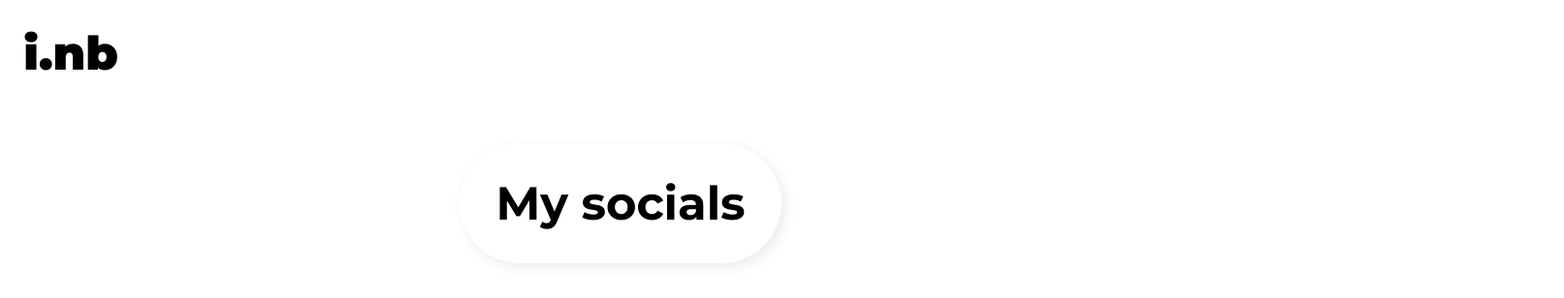
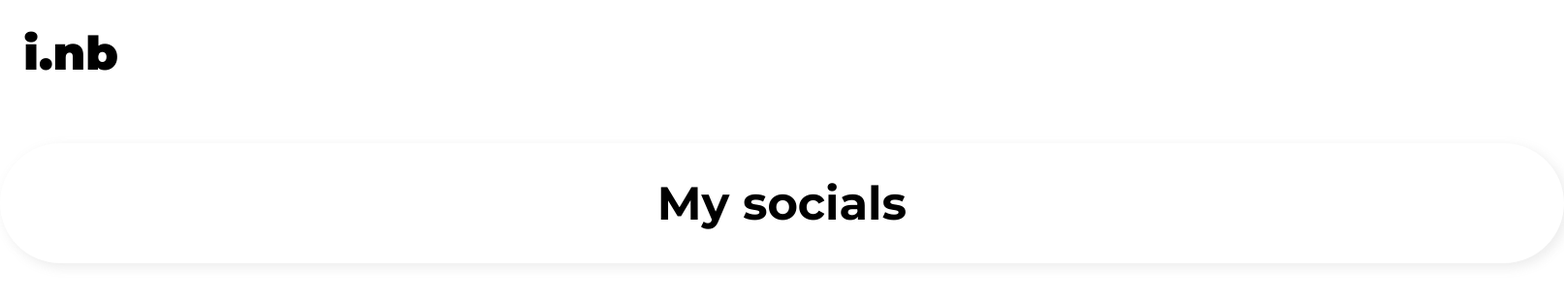
Before and after one commit to i-nb/-i-nb.github.io, a plain HTML site: page index.html in a window 1280 px wide. Shown: the top 308 px of the page at 97% size, 1613 px wide, since content can reach past the window. Drawn offline with Linux system fonts and the light colour scheme.

Commit message:
Update style.css

```diff
--- a/style.css
+++ b/style.css
@@ -15,7 +15,7 @@ body {
 	margin-left: 1.9%;
 }
 #socials_div {
-	width: 26% ;
+	width: 126% ;
 	height: 260%;
 	box-shadow: 4px 4px 11px 1px rgba(133, 133, 133, 0.14);
 	border-radius: 70px;
```
